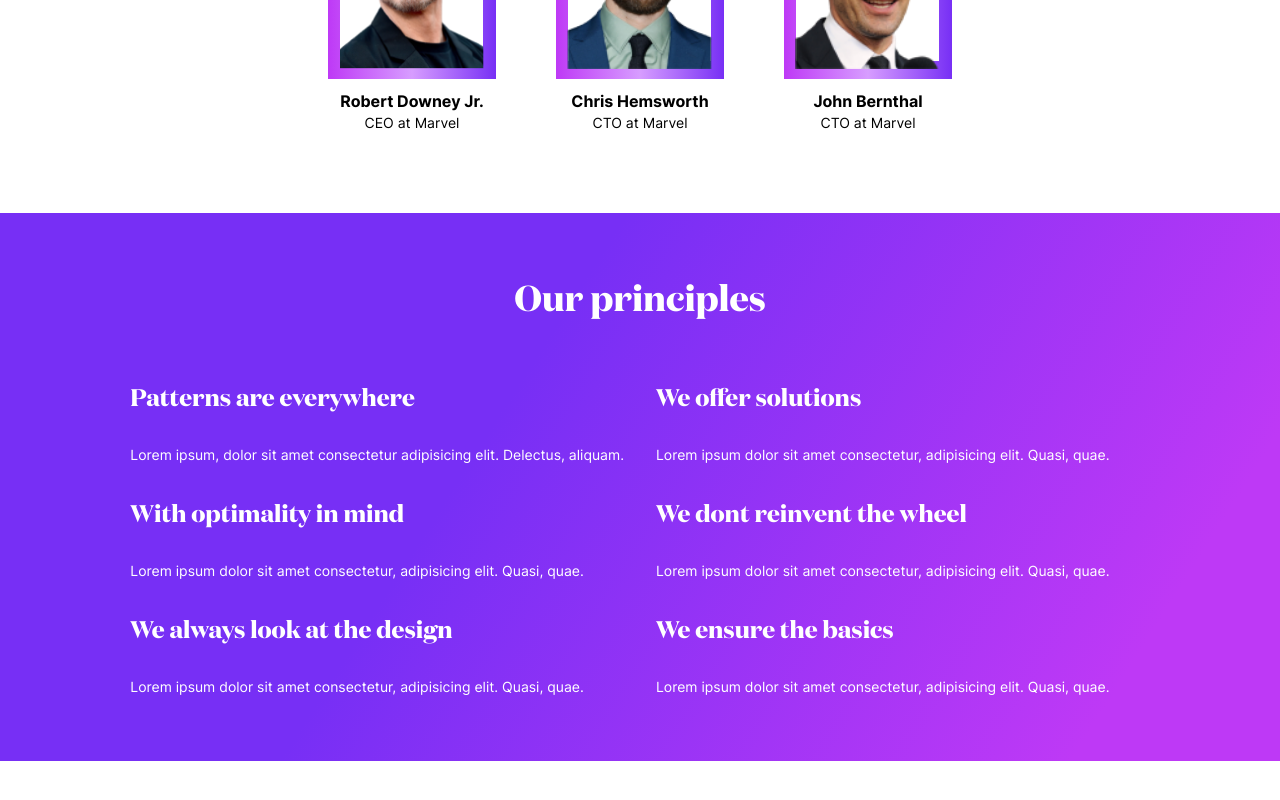
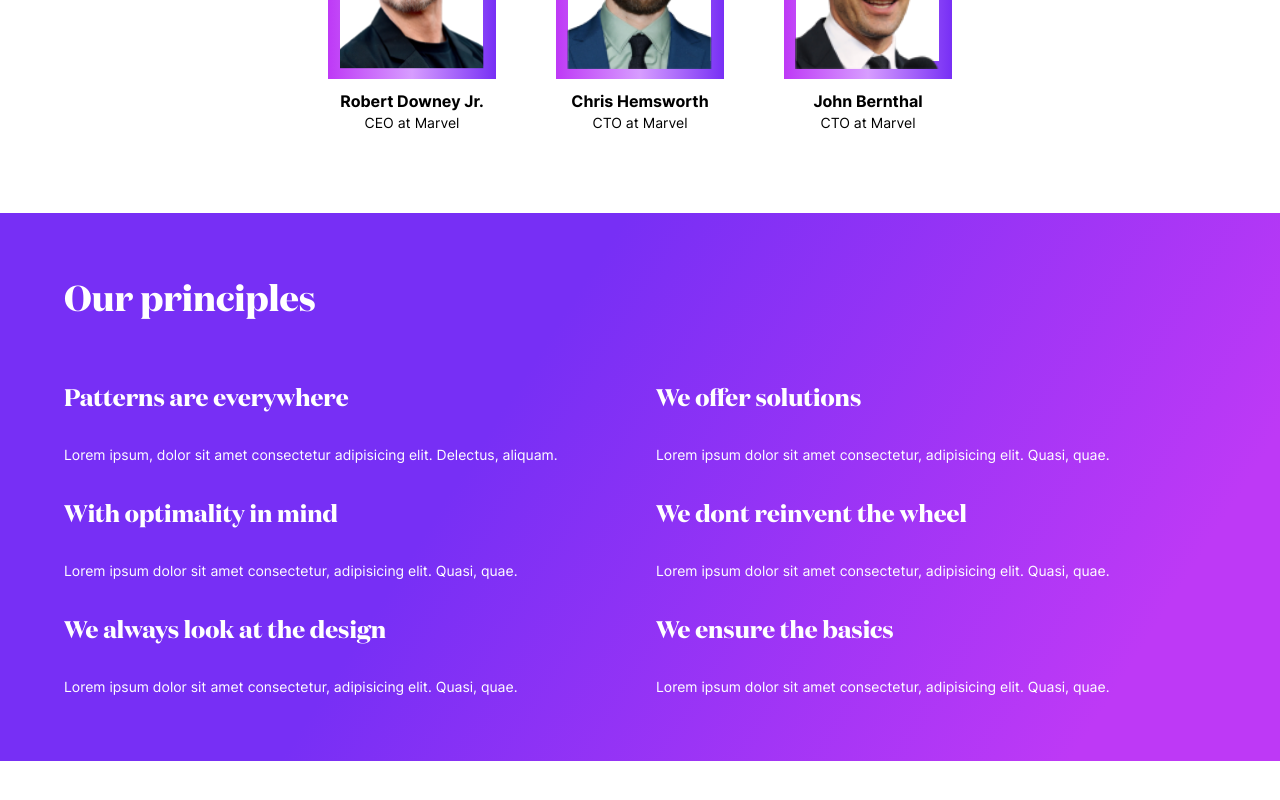
Before and after one commit to bhatshakran/designagency, a Next.js app: page /about in a window 1280 px wide. Shown: the part 478-1278 px from the top of the page. Built offline with nearby package versions, Linux system fonts and the light colour scheme.

Commit message:
Fixed principles justification and flex properties

```diff
--- a/components/container.tsx
+++ b/components/container.tsx
@@ -13,7 +13,19 @@ const Container: React.FC<Props> = ({
   col,
   mini = 'false',
 }) => {
-  mini === true && <div className=''>{children}</div>;
+  if (mini === true) {
+    return (
+      <div className='flex justify-center w-full'>
+        <div
+          className={`w-full max-w-6xl flex ${
+            col && 'flex-col'
+          }   ${justify}  overflow-hidden`}
+        >
+          {children}
+        </div>
+      </div>
+    );
+  } else {
     return (
       <div className='flex justify-center w-full'>
         <div
@@ -25,6 +37,7 @@ const Container: React.FC<Props> = ({
         </div>
       </div>
     );
+  }
 };
 
 export default Container;
```
Lines whose indentation alone changed are shown as unchanged.
